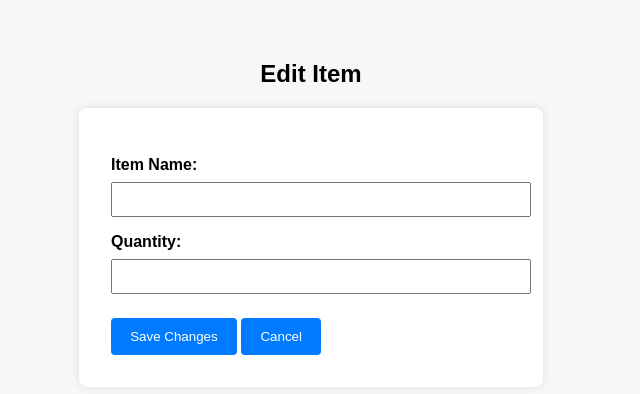
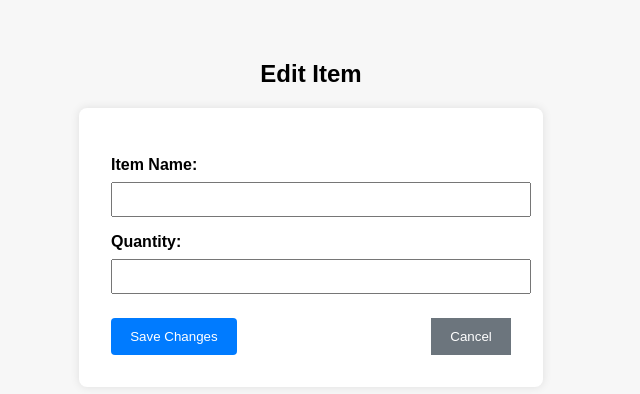
Before and after one commit to dskipps/capstone-project, a Flask app: template templates/edit_item.html in a window 1280 px wide. Shown: the top 394 px of the page, without its empty margins (329-969 px from the left). Run offline with Flask 3, Linux system fonts and the light colour scheme; the template is opened without the code that fills it, so the values that code supplies are empty.

Commit message:
edit.html edited

```diff
--- a/templates/edit_item.html
+++ b/templates/edit_item.html
@@ -3,12 +3,55 @@
 <head>
     <title>Edit Item</title>
     <style>
-        body { font-family: Arial, sans-serif; padding: 2rem; background: #f7f7f7; }
-        form { max-width: 400px; margin: auto; background: white; padding: 2rem; border-radius: 8px; box-shadow: 0 0 10px rgba(0,0,0,0.1); }
-        label { display: block; margin-top: 1rem; font-weight: bold; }
-        input { width: 100%; padding: 0.5rem; margin-top: 0.5rem; }
-        button { margin-top: 1.5rem; padding: 0.7rem 1.2rem; background: #007bff; color: white; border: none; border-radius: 4px; cursor: pointer; }
-        button:hover { background: #0056b3; }
+        body {
+            font-family: Arial, sans-serif;
+            padding: 2rem;
+            background: #f7f7f7;
+        }
+        form {
+            max-width: 400px;
+            margin: auto;
+            background: white;
+            padding: 2rem;
+            border-radius: 8px;
+            box-shadow: 0 0 10px rgba(0,0,0,0.1);
+        }
+        label {
+            display: block;
+            margin-top: 1rem;
+            font-weight: bold;
+        }
+        input {
+            width: 100%;
+            padding: 0.5rem;
+            margin-top: 0.5rem;
+        }
+        .button-group {
+            margin-top: 1.5rem;
+            display: flex;
+            justify-content: space-between;
+        }
+        button {
+            padding: 0.7rem 1.2rem;
+            border: none;
+            border-radius: 4px;
+            cursor: pointer;
+        }
+        .save-btn {
+            background: #007bff;
+            color: white;
+        }
+        .save-btn:hover {
+            background: #0056b3;
+        }
+        .cancel-btn {
+            background: #6c757d;
+            color: white;
+            text-decoration: none;
+        }
+        .cancel-btn:hover {
+            background: #5a6268;
+        }
     </style>
 </head>
 <body>
@@ -20,8 +63,10 @@
         <label for="quantity">Quantity:</label>
         <input type="number" id="quantity" name="quantity" value="{{ item.quantity }}" required>
 
-        <button type="submit">Save Changes</button>
-        <a href="/inventory"><button type="button">Cancel</button></a>
+        <div class="button-group">
+            <button type="submit" class="save-btn">Save Changes</button>
+            <a href="/inventory" class="cancel-btn"><button type="button" class="cancel-btn">Cancel</button></a>
+        </div>
     </form>
 </body>
 </html>
```
